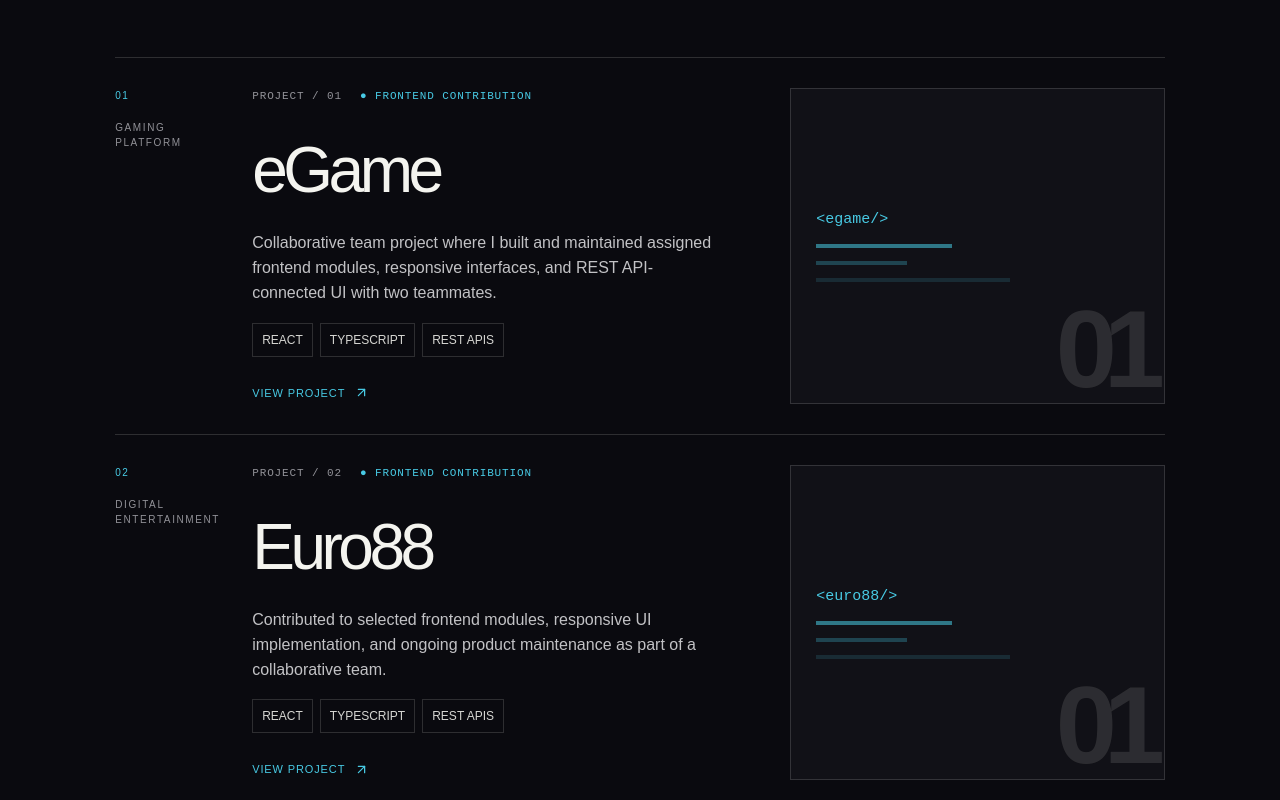
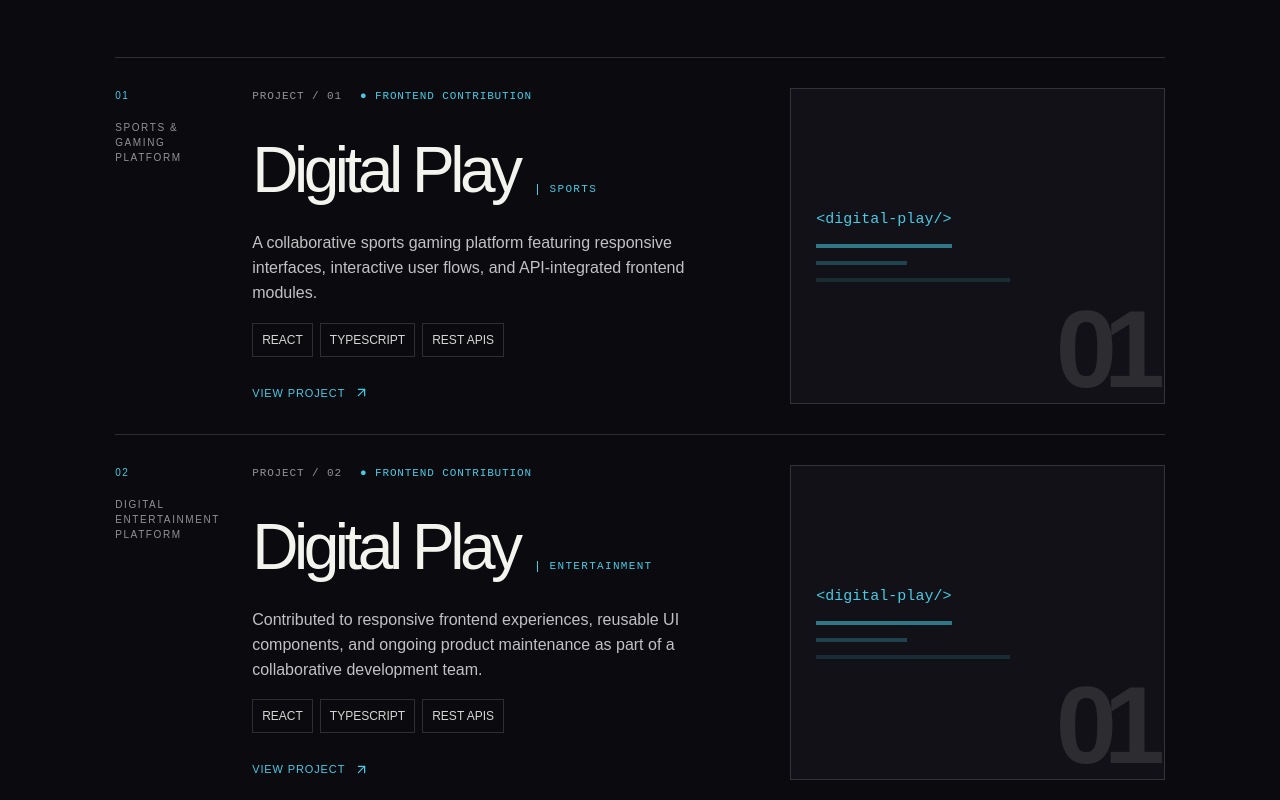
Before and after one commit to imyogurtloo/yogurt-loo-portfolio, a Next.js app: page / in a window 1280 px wide. Shown: the part 4200-5000 px from the top of the page. Built offline with nearby package versions, Linux system fonts and the light colour scheme.

Commit message:
Update selected work project cards

```diff
--- a/app/globals.css
+++ b/app/globals.css
@@ -71,7 +71,8 @@ h1 { font-size: clamp(70px, 12.7vw, 195px); font-weight: 700; letter-spacing: -.
 .project-info p { color: #c2c2c5; font-size: 16px; line-height: 1.55; max-width: 470px; }
 .project-topline { color: var(--muted); display: flex; font-family: monospace; font-size: 11px; gap: 18px; letter-spacing: .08em; margin-bottom: 18px; text-transform: uppercase; }
 .project-status { color: var(--accent); }
-.project-info h3 { font-size: clamp(38px, 5vw, 72px); }
+.project-info h3 { align-items: baseline; display: flex; flex-wrap: wrap; font-size: clamp(38px, 5vw, 72px); gap: 12px 18px; }
+.project-info h3 small { border-left: 1px solid var(--accent); color: var(--accent); font-family: monospace; font-size: 11px; font-weight: 400; letter-spacing: .12em; line-height: 1; padding-left: 12px; }
 .project-tags { margin: -5px 0 23px; }
 .project-tags span { border-color: var(--line); color: #d6d6d2; text-transform: uppercase; }
 .project-code { align-items: flex-start; background: #111117; border: 1px solid var(--line); display: flex; flex-direction: column; gap: 13px; justify-content: center; min-height: 190px; overflow: hidden; padding: 25px; position: relative; }
--- a/components/portfolio.tsx
+++ b/components/portfolio.tsx
@@ -4,8 +4,8 @@ import { useEffect, useState } from 'react'
 import { ArrowUpRight, ChevronDown, Code2, Download, Mail, MapPin, Menu, X } from 'lucide-react'
 
 const projects = [
-  { number: '01', title: 'eGame', type: 'Gaming platform', description: 'Collaborative team project where I built and maintained assigned frontend modules, responsive interfaces, and REST API-connected UI with two teammates.', tech: ['React', 'TypeScript', 'REST APIs'], url: 'https://egame-fe.lstaging.com/home', accent: 'cyan' },
-  { number: '02', title: 'Euro88', type: 'Digital entertainment', description: 'Contributed to selected frontend modules, responsive UI implementation, and ongoing product maintenance as part of a collaborative team.', tech: ['React', 'TypeScript', 'REST APIs'], url: 'https://euro88-fe.c5kz1mt7rq.com/home', accent: 'violet' },
+  { number: '01', title: 'Digital Play', label: 'SPORTS', type: 'SPORTS & GAMING PLATFORM', description: 'A collaborative sports gaming platform featuring responsive interfaces, interactive user flows, and API-integrated frontend modules.', tech: ['React', 'TypeScript', 'REST APIs'], url: 'https://egame-fe.lstaging.com/home', accent: 'cyan' },
+  { number: '02', title: 'Digital Play', label: 'ENTERTAINMENT', type: 'DIGITAL ENTERTAINMENT PLATFORM', description: 'Contributed to responsive frontend experiences, reusable UI components, and ongoing product maintenance as part of a collaborative development team.', tech: ['React', 'TypeScript', 'REST APIs'], url: 'https://euro88-fe.c5kz1mt7rq.com/home', accent: 'violet' },
   { number: '03', title: 'Fightzone SG', type: 'Fitness training platform', description: 'Implemented frontend and UI/UX across member, staff, check-in, and admin applications for a connected fitness training workflow.', tech: ['React', 'Responsive UI', 'REST APIs'], accent: 'orange' },
   { number: '04', title: 'Membership Suite', type: 'Membership management', description: 'Implemented frontend and UI/UX for a focused membership management experience, from responsive screens to connected application flows.', tech: ['React', 'TypeScript', 'Responsive UI'], accent: 'blue' },
 ]
@@ -55,7 +55,7 @@ export default function Portfolio() {
 
     <section className="experience-section section-pad" id="experience"><div className="section-heading experience-heading"><div><div className="section-kicker"><span>03</span><span>Work experience</span></div><h2 className="section-display">A frontend practice built <span className="accent-text">over time.</span></h2></div><p>Selected roles, responsibilities, and ways of working.</p></div><div className="experience-list">{experiences.map((experience, index) => <article className={`experience-item ${index === 0 ? 'current' : ''}`} key={`${experience.company}-${experience.date}`}><span className="experience-dot" /><div className="experience-date">{experience.date}</div><div className="experience-content"><div className="experience-label">{index === 0 ? 'CURRENT ROLE' : `0${index + 1} / EXPERIENCE`}</div><h3>{experience.role}</h3><p className="experience-company">{experience.company}{experience.detail && <span> · {experience.detail}</span>}</p><div className="experience-tech">{experience.technologies.map(technology => <span key={technology}>{technology}</span>)}</div><ul>{experience.bullets.map(bullet => <li key={bullet}>{bullet}</li>)}</ul></div><code className="experience-code">{index === 0 ? 'frontend.config' : `role_${String(index + 1).padStart(2, '0')}.tsx`}</code></article>)}</div></section>
 
-    <section className="work-section section-pad" id="work"><div className="section-heading"><div className="section-kicker"><span>04</span><span>Selected work</span></div><p>A few things I&apos;ve helped bring to life.</p></div><div className="projects-list">{projects.map(project => <article className={`project-row project-${project.accent}`} key={project.title}><div className="project-meta"><span>{project.number}</span><span>{project.type}</span></div><div className="project-info"><div className="project-topline"><span>PROJECT / {project.number}</span><span className="project-status">● frontend contribution</span></div><h3>{project.title}</h3><p>{project.description}</p><div className="project-tags">{project.tech.map(technology => <span key={technology}>{technology}</span>)}</div>{project.url && <a className="project-link" href={project.url} target="_blank" rel="noreferrer">View project <ArrowUpRight size={15} /></a>}</div><div className="project-code" aria-hidden="true"><span>{`<${project.title.toLowerCase().replace(/ /g, '-')}/>`}</span><b>01</b><i /><i /><i /></div></article>)}</div></section>
+    <section className="work-section section-pad" id="work"><div className="section-heading"><div className="section-kicker"><span>04</span><span>Selected work</span></div><p>A few things I&apos;ve helped bring to life.</p></div><div className="projects-list">{projects.map(project => <article className={`project-row project-${project.accent}`} key={project.number}><div className="project-meta"><span>{project.number}</span><span>{project.type}</span></div><div className="project-info"><div className="project-topline"><span>PROJECT / {project.number}</span><span className="project-status">● frontend contribution</span></div><h3>{project.title} <small>{project.label}</small></h3><p>{project.description}</p><div className="project-tags">{project.tech.map(technology => <span key={technology}>{technology}</span>)}</div>{project.url && <a className="project-link" href={project.url} target="_blank" rel="noreferrer">View project <ArrowUpRight size={15} /></a>}</div><div className="project-code" aria-hidden="true"><span>{`<${project.title.toLowerCase().replace(/ /g, '-')}/>`}</span><b>01</b><i /><i /><i /></div></article>)}</div></section>
 
     <section className="skills-section section-pad" id="toolkit"><div className="section-kicker"><span>05</span><span>Toolkit</span></div><div className="toolkit-intro"><h2>Tools for making <span className="accent-text">things move.</span></h2><p>A practical set of technologies and engineering habits used across my work.</p></div><div className="skills-grid">{Object.entries(skills).map(([group, items], index) => <div className="skill-group" key={group}><h3><span>0{index + 1}</span> {group}</h3><div>{items.map(item => <span key={item}>{item}</span>)}</div></div>)}</div></section>
 
```
